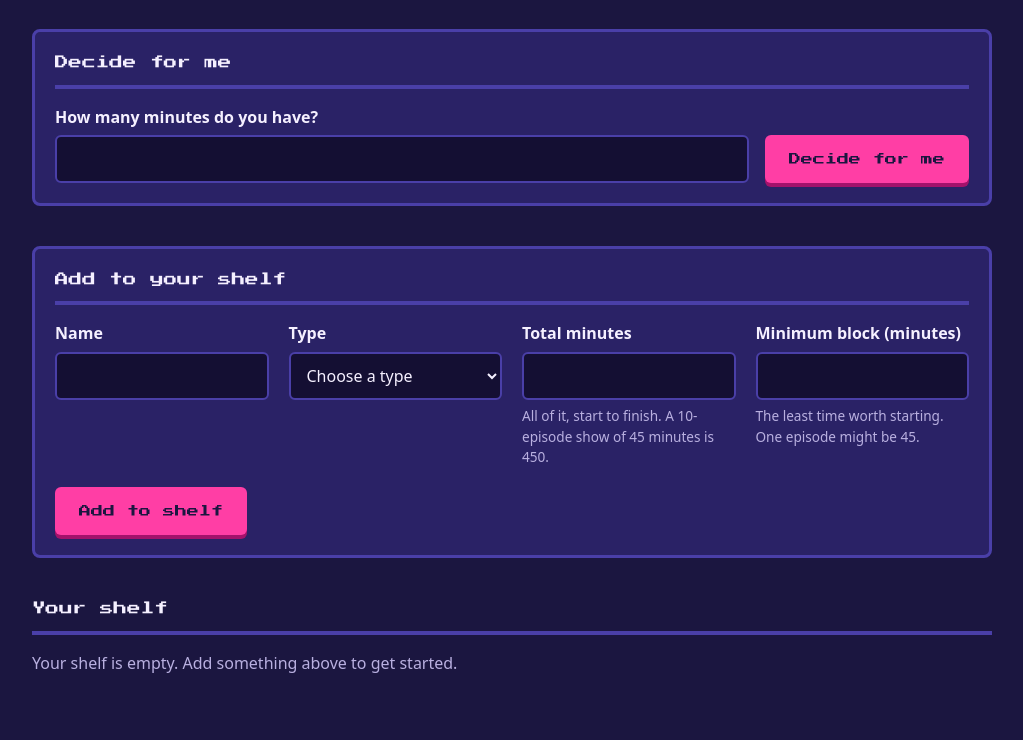
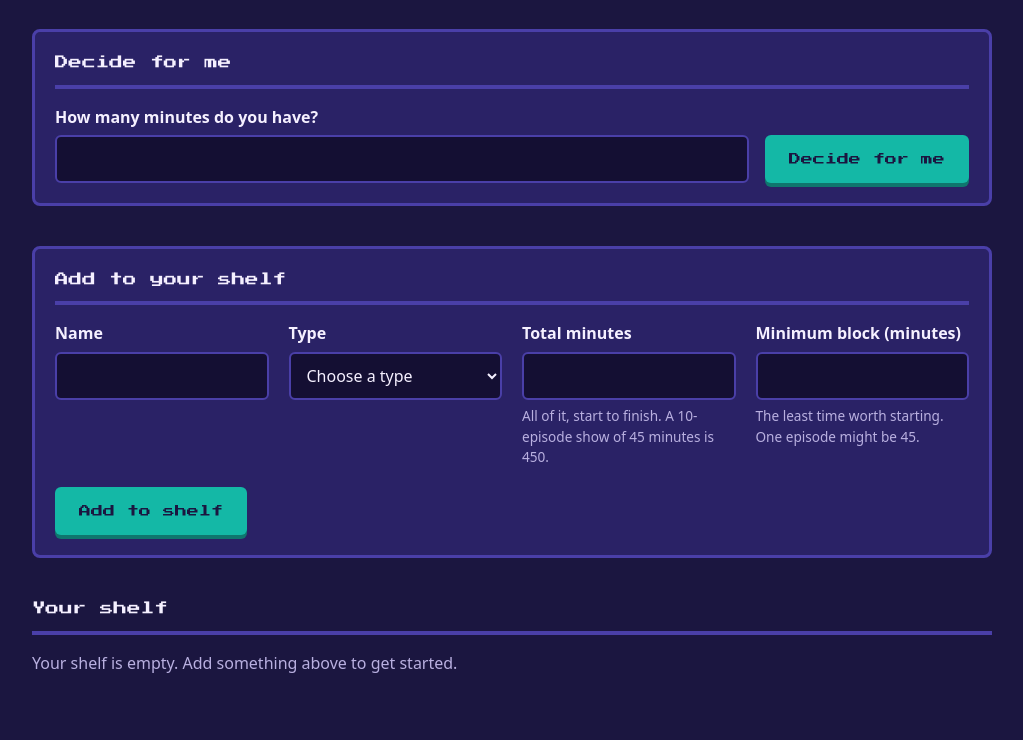
Before and after one commit to nb553/backlog-planner, a website: page index.html in a window 1280 px wide. Shown: the part 102-842 px from the top of the page, without its empty margins (128-1151 px from the left). Drawn offline with Linux system fonts and the light colour scheme.

Commit message:
Change default accent to teal

```diff
--- a/css/style.css
+++ b/css/style.css
@@ -22,8 +22,8 @@
   --muted: #b9b0e0;       /* secondary text on dark */
   --paper: #fff4d6;       /* cartridge label sticker */
   --paper-ink: #1b1640;   /* text on light surfaces */
-  --accent: #ff3ea5;      /* the main button */
-  --accent-shadow: #a3126b;
+  --accent: #14b8a6;      /* teal main button and accents */
+  --accent-shadow: #0f766e;
   --warn: #ffc93c;        /* focus rings and "mid" health */
   --good: #3ddc97;        /* "high" health */
   --bad: #ff5a5f;         /* errors and "low" health */
```
